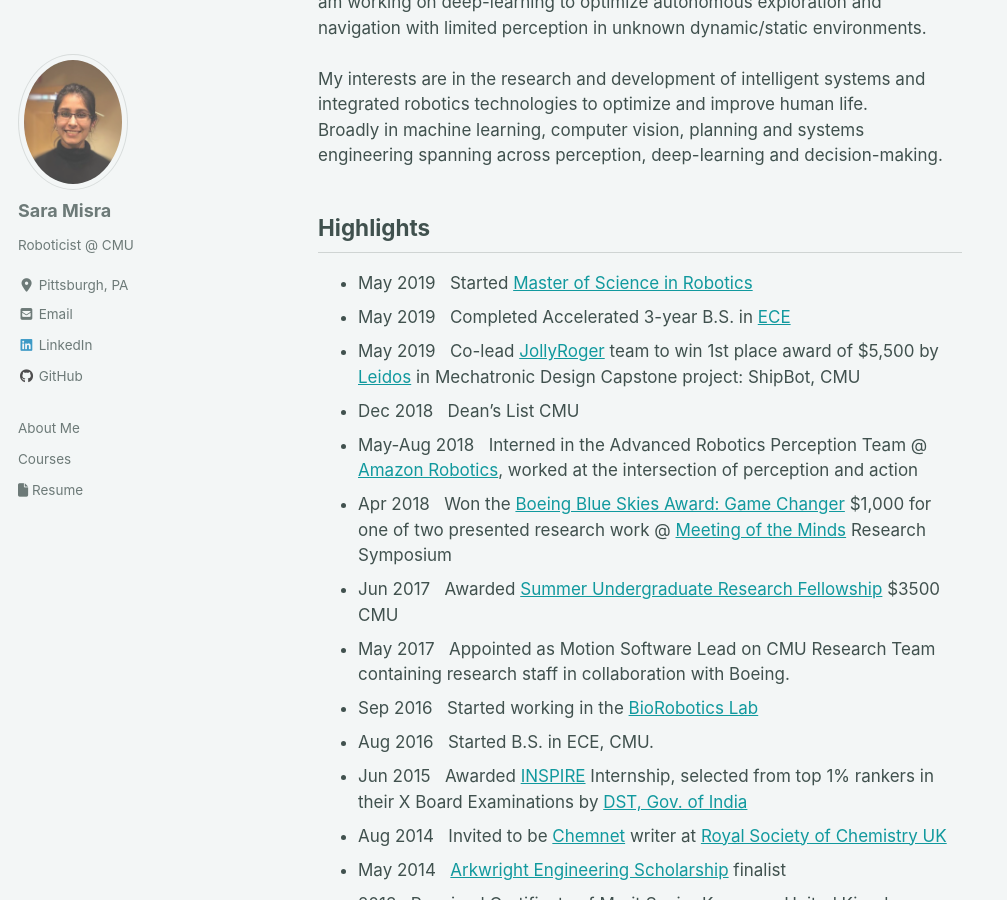
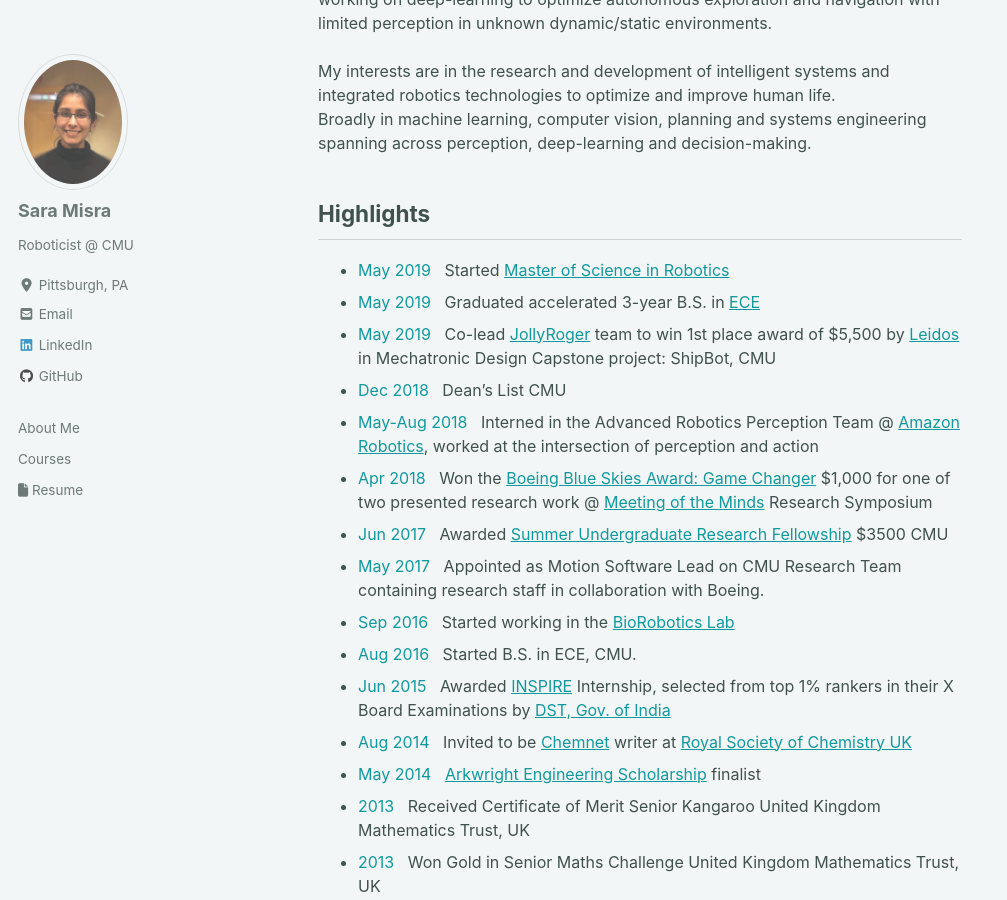
Before and after one commit to saram1sra/saram1sra.github.io, a Jekyll site: the page built from index.html, in a window 1280 px wide and 900 px high, scrolled down 236 px. Shown: the whole window, without its empty margins (0-1007 px from the left). Built offline with Jekyll 4.4.1, drawn with Linux system fonts in a browser that asks for light colours; cached includes are drawn as plain includes; nearby versions of some CDN libraries; the list of posts is cut into pages by our own code; some of the changed text lies outside the part shown.

Commit message:
adding color

```diff
--- a/index.html
+++ b/index.html
@@ -4,7 +4,7 @@
 ---
 <p style="font-size: 20px" ><b><center>Site in Progress</center></b></p>
 
-<p style="font-size:17px">
+<p style="font-size:16px">
 I am a Robotics Research Master's student in the <a href='https://www.ri.cmu.edu/'>Robotics Institute</a>,
 School of Computer Science CMU,
 working with <a href='https://en.wikipedia.org/wiki/Howie_Choset'>Howie Choset</a> and <a href='https://www.ri.cmu.edu/ri-faculty/matthew-j-travers/'> Matthew Travers </a>.
@@ -17,22 +17,22 @@
 <div id="highlights">
 <h2> Highlights </h2>
 <ul>
-    <li style="font-size:17px">May 2019 &nbsp Started <a href="https://www.ri.cmu.edu/education/academic-programs/master-of-science-robotics/">Master of Science in Robotics</a></li>
-    <li style="font-size:17px">May 2019 &nbsp Completed Accelerated 3-year B.S. in <a href="https://www.ece.cmu.edu/">ECE</a></li>
-    <li style="font-size:17px">May 2019 &nbsp Co-lead <a href="https://sites.google.com/view/cmu-jollyroger/home">JollyRoger</a> team to win 1st place award of $5,500 by <a href="https://www.leidos.com/">Leidos</a> in Mechatronic Design Capstone project: ShipBot, CMU</li>
-    <li style="font-size:17px">Dec 2018 &nbsp Dean’s List CMU</li>
-    <li style="font-size:17px">May-Aug 2018 &nbsp Interned in the Advanced Robotics Perception Team @ <a href="https://www.amazonrobotics.com/#/">Amazon Robotics</a>, worked at the intersection of perception and action</li>
-    <li style="font-size:17px">Apr 2018 &nbsp Won the <a href="https://www.cmu.edu/uro/MoM/2018-award-winners.html">Boeing Blue Skies Award: Game Changer</a> $1,000 for one of two presented research work @ <a href="https://www.cmu.edu/uro/MoM/">Meeting of the Minds</a> Research Symposium </li>
-    <li style="font-size:17px">Jun 2017 &nbsp Awarded <a href='https://www.cmu.edu/uro/summer%20research%20fellowships/SURF/'>Summer Undergraduate Research Fellowship</a> $3500 CMU </li>
-    <li style="font-size:17px">May 2017 &nbsp Appointed as Motion Software Lead on CMU Research Team containing research staff in collaboration with Boeing.</li>
-    <li style="font-size:17px">Sep 2016 &nbsp Started working in the <a href="http://biorobotics.ri.cmu.edu/">BioRobotics Lab</a></li>
-    <li style="font-size:17px">Aug 2016 &nbsp Started B.S. in ECE, CMU.</li>
-    <li style="font-size:17px">Jun 2015 &nbsp Awarded <a href="http://online-inspire.gov.in/Account/INSPIREProgramme">INSPIRE</a> Internship, selected from top 1% rankers in their X Board Examinations by <a href="dst.gov.in">DST, Gov. of India</a></li>
-    <li style="font-size:17px">Aug 2014 &nbsp Invited to be <a href="http://my.rsc.org/home">Chemnet</a> writer at <a href="https://www.rsc.org/">Royal Society of Chemistry UK</a> </li>
-    <li style="font-size:17px">May 2014 &nbsp <a href="http://www.arkwright.org.uk/">Arkwright Engineering Scholarship</a> finalist</li>
-    <li style="font-size:17px">2013 &nbsp Received Certificate of Merit Senior Kangaroo United Kingdom Mathematics Trust, UK</li>
-    <li style="font-size:17px">2013 &nbsp Won Gold in Senior Maths Challenge United Kingdom Mathematics Trust, UK</li>
-    <li style="font-size:17px">2013 &nbsp Won Gold in Intermediate Maths Challenge United Kingdom Mathematics Trust, UK</li>
+    <li style="font-size:16px"><span style="color:#11999e;">May 2019</span> &nbsp Started <a href="https://www.ri.cmu.edu/education/academic-programs/master-of-science-robotics/">Master of Science in Robotics</a></li>
+    <li style="font-size:16px"><span style="color:#11999e;">May 2019</span> &nbsp Graduated accelerated 3-year B.S. in <a href="https://www.ece.cmu.edu/">ECE</a></li>
+    <li style="font-size:16px"><span style="color:#11999e;">May 2019</span> &nbsp Co-lead <a href="https://sites.google.com/view/cmu-jollyroger/home">JollyRoger</a> team to win 1st place award of $5,500 by <a href="https://www.leidos.com/">Leidos</a> in Mechatronic Design Capstone project: ShipBot, CMU</li>
+    <li style="font-size:16px"><span style="color:#11999e;">Dec 2018</span> &nbsp Dean’s List CMU</li>
+    <li style="font-size:16px"><span style="color:#11999e;">May-Aug 2018</span> &nbsp Interned in the Advanced Robotics Perception Team @ <a href="https://www.amazonrobotics.com/#/">Amazon Robotics</a>, worked at the intersection of perception and action</li>
+    <li style="font-size:16px"><span style="color:#11999e;">Apr 2018</span> &nbsp Won the <a href="https://www.cmu.edu/uro/MoM/2018-award-winners.html">Boeing Blue Skies Award: Game Changer</a> $1,000 for one of two presented research work @ <a href="https://www.cmu.edu/uro/MoM/">Meeting of the Minds</a> Research Symposium </li>
+    <li style="font-size:16px"><span style="color:#11999e;">Jun 2017</span> &nbsp Awarded <a href='https://www.cmu.edu/uro/summer%20research%20fellowships/SURF/'>Summer Undergraduate Research Fellowship</a> $3500 CMU </li>
+    <li style="font-size:16px"><span style="color:#11999e;">May 2017</span> &nbsp Appointed as Motion Software Lead on CMU Research Team containing research staff in collaboration with Boeing.</li>
+    <li style="font-size:16px"><span style="color:#11999e;">Sep 2016</span> &nbsp Started working in the <a href="http://biorobotics.ri.cmu.edu/">BioRobotics Lab</a></li>
+    <li style="font-size:16px"><span style="color:#11999e;">Aug 2016</span> &nbsp Started B.S. in ECE, CMU.</li>
+    <li style="font-size:16px"><span style="color:#11999e;">Jun 2015</span> &nbsp Awarded <a href="http://online-inspire.gov.in/Account/INSPIREProgramme">INSPIRE</a> Internship, selected from top 1% rankers in their X Board Examinations by <a href="dst.gov.in">DST, Gov. of India</a></li>
+    <li style="font-size:16px"><span style="color:#11999e;">Aug 2014</span> &nbsp Invited to be <a href="http://my.rsc.org/home">Chemnet</a> writer at <a href="https://www.rsc.org/">Royal Society of Chemistry UK</a> </li>
+    <li style="font-size:16px"><span style="color:#11999e;">May 2014</span> &nbsp <a href="http://www.arkwright.org.uk/">Arkwright Engineering Scholarship</a> finalist</li>
+    <li style="font-size:16px"><span style="color:#11999e;">2013</span> &nbsp Received Certificate of Merit Senior Kangaroo United Kingdom Mathematics Trust, UK</li>
+    <li style="font-size:16px"><span style="color:#11999e;">2013</span> &nbsp Won Gold in Senior Maths Challenge United Kingdom Mathematics Trust, UK</li>
+    <li style="font-size:16px"><span style="color:#11999e;">2013</span> &nbsp Won Gold in Intermediate Maths Challenge United Kingdom Mathematics Trust, UK</li>
 
 </ul>
 </div>
```
